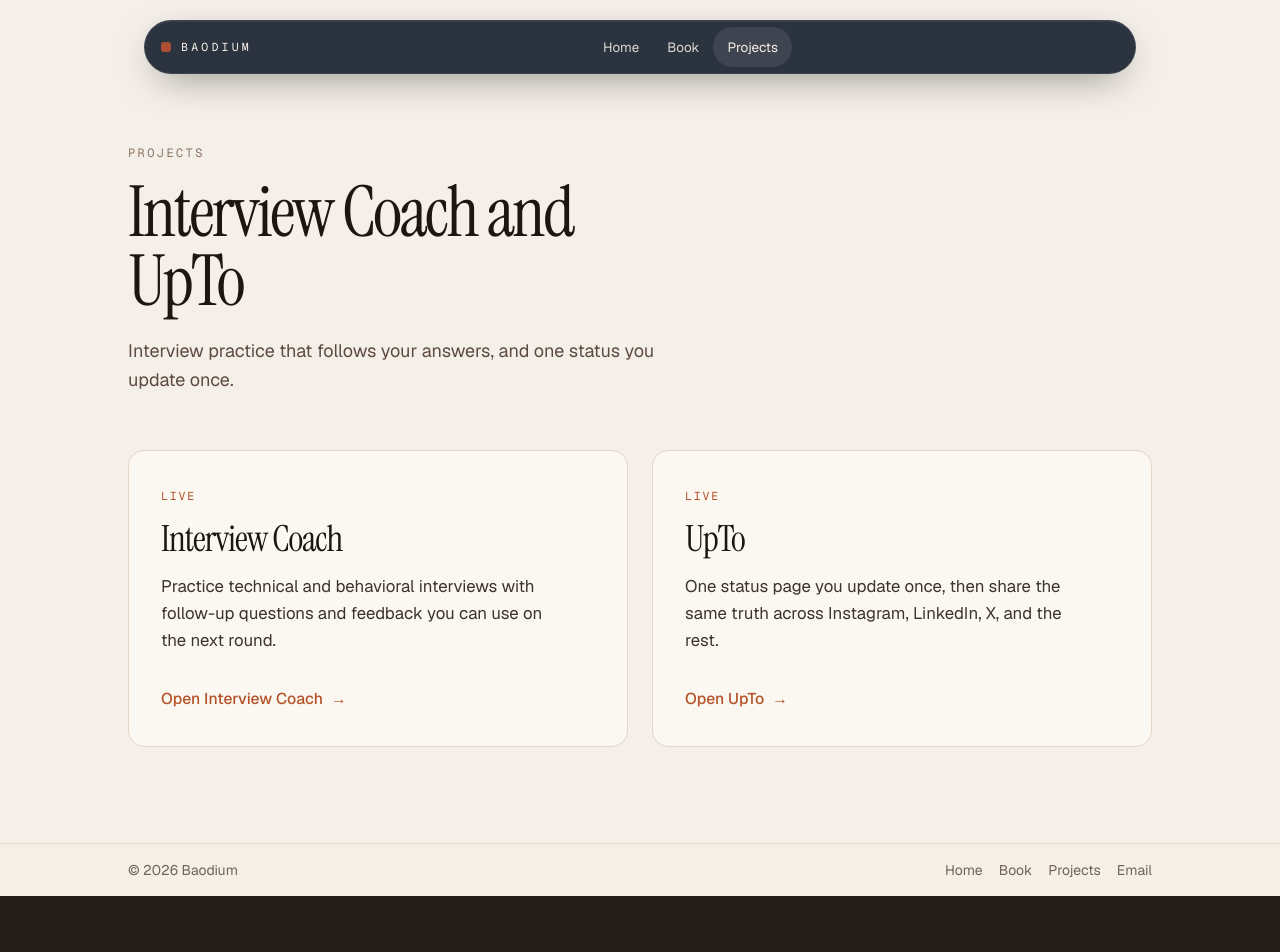
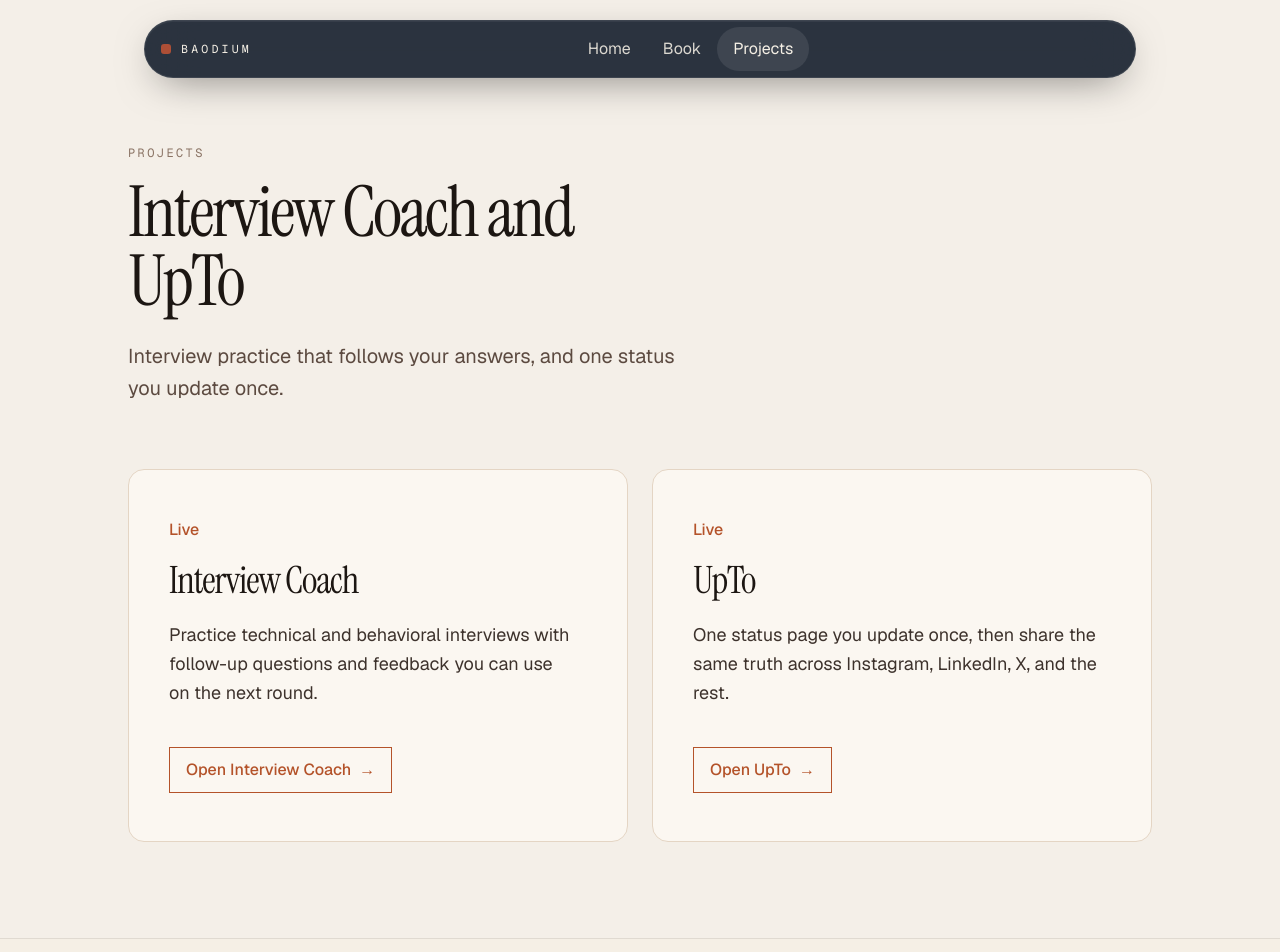
Before and after one commit to baodium/baodium-home, a Next.js app: page /projects in a window 1280 px wide. Shown: the top 952 px of the page. Before the commit the page ends 896 px from the top, so only its background shows below. Built offline with nearby package versions, Linux system fonts and the light colour scheme.

Commit message:
Give the projects, reader, and chapter lab more type and room.
Cards, the book rail, and the chapter lab use larger text and wider spacing. Navigation stays Home, Book, and Projects.

```diff
--- a/src/components/Footer.tsx
+++ b/src/components/Footer.tsx
@@ -12,8 +12,8 @@ export function Footer() {
   const year = new Date().getFullYear();
 
   return (
-    <footer className="border-t border-ink/10 bg-cream px-5 py-4 text-ink">
-      <div className="mx-auto flex max-w-5xl flex-wrap items-center justify-between gap-x-6 gap-y-2 text-sm">
+    <footer className="border-t border-ink/10 bg-cream px-6 py-7 text-ink">
+      <div className="mx-auto flex max-w-5xl flex-wrap items-center justify-between gap-x-8 gap-y-3 text-base">
         <p className="text-muted">© {year} Baodium</p>
         <nav aria-label="Footer">
           <ul className="flex flex-wrap gap-x-4 gap-y-1">
--- a/src/components/Navigation.tsx
+++ b/src/components/Navigation.tsx
@@ -165,7 +165,7 @@ export function Navigation() {
         </Link>
 
         <nav aria-label="Primary" className="hidden lg:block">
-          <ul className="flex items-center text-[0.84rem] text-cream/88">
+          <ul className="flex items-center text-base text-cream/88">
             {links.map((link) => (
               <li key={link.id} className="relative">
                 {active === link.id ? (
@@ -178,7 +178,7 @@ export function Navigation() {
                 <Link
                   href={link.href}
                   aria-current={active === link.id ? "page" : undefined}
-                  className={`relative inline-flex min-h-10 items-center rounded-full px-3 transition-colors hover:text-cream aria-[current]:text-cream xl:px-3.5 ${
+                  className={`relative inline-flex min-h-11 items-center rounded-full px-4 transition-colors hover:text-cream aria-[current]:text-cream ${
                     active === link.id ? "" : "hover:bg-white/[0.06]"
                   }`}
                 >
--- a/src/components/book/reader/BookSidebar.tsx
+++ b/src/components/book/reader/BookSidebar.tsx
@@ -73,8 +73,8 @@ export function BookSidebar({ chapters }: { chapters: BookChapterMeta[] }) {
         style={{ viewTransitionName: "reader-sidebar" }}
       >
         <div
-          className={`flex items-center gap-2 px-2 pb-2 pt-4 lg:pt-5 ${
-            collapsed ? "lg:justify-center lg:px-1" : "justify-between px-4"
+          className={`flex items-center gap-3 px-3 pb-3 pt-5 lg:pt-6 ${
+            collapsed ? "lg:justify-center lg:px-1" : "justify-between px-5"
           }`}
           style={{ paddingTop: "max(1rem, env(safe-area-inset-top))" }}
         >
@@ -84,9 +84,9 @@ export function BookSidebar({ chapters }: { chapters: BookChapterMeta[] }) {
               alt=""
               width={64}
               height={96}
-              className="h-11 w-8 shrink-0 rounded-[2px] object-cover shadow-[0_8px_16px_-12px_rgba(40,24,12,0.7)]"
+              className="h-14 w-10 shrink-0 rounded-[2px] object-cover shadow-[0_8px_16px_-12px_rgba(40,24,12,0.7)]"
             />
-            <p className="font-mono text-[0.75rem] uppercase tracking-[0.18em] text-[var(--reader-muted)]">
+            <p className="font-mono text-sm uppercase tracking-[0.16em] text-[var(--reader-muted)]">
               Contents
             </p>
           </div>
@@ -111,7 +111,7 @@ export function BookSidebar({ chapters }: { chapters: BookChapterMeta[] }) {
           </div>
         </div>
         <div
-          className={`flex flex-wrap gap-x-4 gap-y-1 border-b border-[color-mix(in_srgb,var(--reader-fg)_10%,transparent)] px-5 pb-4 text-[0.95rem] ${
+          className={`flex flex-wrap gap-x-5 gap-y-2 border-b border-[color-mix(in_srgb,var(--reader-fg)_10%,transparent)] px-5 pb-5 text-base ${
             collapsed ? "lg:hidden" : ""
           }`}
         >
@@ -130,7 +130,7 @@ export function BookSidebar({ chapters }: { chapters: BookChapterMeta[] }) {
           data-lenis-prevent-wheel
           className={`flex-1 overflow-y-auto pb-6 pt-3 ${collapsed ? "px-1" : "px-3"}`}
         >
-          <ol className="space-y-1 text-[0.95rem]">
+          <ol className="space-y-1.5 text-base">
             <li>
               <Link
                 href="/system-design"
--- a/src/components/book/reader/BookToolbar.tsx
+++ b/src/components/book/reader/BookToolbar.tsx
@@ -94,7 +94,7 @@ export function BookToolbar({
             animate={{ y: 0, opacity: 1 }}
             exit={reduceMotion ? { opacity: 0 } : { y: -10, opacity: 0 }}
             transition={{ duration: reduceMotion ? 0.01 : 0.28, ease }}
-            className="book-reader-hud relative flex w-full items-center gap-1.5 overflow-visible rounded-none border-b border-[color-mix(in_srgb,var(--reader-fg)_10%,transparent)] bg-[var(--reader-page)] px-3 py-1.5 sm:px-4"
+            className="book-reader-hud relative flex w-full items-center gap-2 overflow-visible rounded-none border-b border-[color-mix(in_srgb,var(--reader-fg)_10%,transparent)] bg-[var(--reader-page)] px-4 py-2.5 sm:px-5"
             style={{ viewTransitionName: "reader-hud" }}
           >
             <div className="flex min-w-0 shrink-0 items-center gap-0.5">
@@ -118,7 +118,7 @@ export function BookToolbar({
                   height={60}
                   className="h-7 w-5 shrink-0 rounded-[1px] object-cover"
                 />
-                <span className="whitespace-nowrap font-mono text-[0.7rem] font-medium tracking-[0.2em]">
+                <span className="whitespace-nowrap font-mono text-[0.8rem] font-medium tracking-[0.18em]">
                   BAODIUM
                 </span>
               </Link>
@@ -134,7 +134,7 @@ export function BookToolbar({
                   <Link
                     key={link.href}
                     href={link.href}
-                    className="text-btn !px-2 text-[0.78rem]"
+                    className="text-btn !px-2.5 text-[0.95rem]"
                   >
                     {link.label}
                   </Link>
@@ -142,7 +142,7 @@ export function BookToolbar({
               </nav>
             </div>
 
-            <p className="hidden min-w-0 flex-1 truncate px-2 text-center font-serif text-[0.8125rem] italic text-[var(--reader-muted)] lg:block">
+            <p className="hidden min-w-0 flex-1 truncate px-3 text-center font-serif text-base italic text-[var(--reader-muted)] lg:block">
               {book.title}
             </p>
 
--- a/src/components/experience/chapter/ChapterExperience.tsx
+++ b/src/components/experience/chapter/ChapterExperience.tsx
@@ -161,15 +161,15 @@ export function ChapterExperience({
 
   return (
     <article className="bg-[#f6f1ea] text-[#241c18]" onKeyDown={onKeyDown}>
-      <header className="mx-auto max-w-[1240px] px-6 pb-3 pt-8 sm:px-8 sm:pt-10">
-        <p className="font-mono text-[0.75rem] uppercase tracking-[0.16em] text-[#b4532a]">
+      <header className="mx-auto max-w-[1240px] px-6 pb-5 pt-12 sm:px-8 sm:pt-14">
+        <p className="font-mono text-sm uppercase tracking-[0.16em] text-[#b4532a]">
           Chapter {chapter.number} · {chapter.title}
         </p>
-        <h1 className="mt-3 max-w-[22ch] font-serif text-[clamp(1.8rem,3vw,2.6rem)] leading-[1.08] tracking-[-0.03em]">
+        <h1 className="mt-4 max-w-[22ch] font-serif text-[clamp(2.15rem,3.4vw,3.15rem)] leading-[1.05] tracking-[-0.03em]">
           {chapter.headline}
         </h1>
       </header>
-      <nav className="mx-auto flex max-w-[1240px] flex-wrap gap-2 px-6 sm:px-8" aria-label="Acts">
+      <nav className="mx-auto flex max-w-[1240px] flex-wrap gap-2.5 px-6 sm:px-8" aria-label="Acts">
         {chapter.acts.map((act, index) => {
           const current = act.id === actId;
           const done = firstCursor(act.id) < cursor || (act.id === "deeper" && labDone);
@@ -178,7 +178,7 @@ export function ChapterExperience({
               key={act.id}
               type="button"
               aria-current={current ? "true" : undefined}
-              className={`rounded-full border px-3.5 py-1.5 text-[0.95rem] ${
+              className={`rounded-full border px-4 py-2 text-base ${
                 current
                   ? "border-[#241c18] bg-[#241c18] text-white"
                   : "border-[#e6ddd2] bg-[#fffdf9] text-[#6f625a]"
@@ -191,7 +191,7 @@ export function ChapterExperience({
           );
         })}
       </nav>
-      <div className="mx-auto grid max-w-[1240px] gap-6 px-6 py-6 sm:px-8 lg:grid-cols-[22rem_minmax(0,1fr)]">
+      <div className="mx-auto grid max-w-[1240px] gap-8 px-6 py-8 sm:px-8 lg:grid-cols-[24rem_minmax(0,1fr)]">
         <StoryPanel
           beat={
             beat ?? {
--- a/src/components/experience/chapter/StoryPanel.tsx
+++ b/src/components/experience/chapter/StoryPanel.tsx
@@ -54,8 +54,8 @@ export function StoryPanel({
       {beat ? (
         <>
           <p className="font-mono text-[0.75rem] uppercase tracking-[0.12em] text-[#6f625a]">{beat.label}</p>
-          <h2 className="mt-2 font-serif text-[1.65rem] leading-snug tracking-[-0.02em]">{beat.title}</h2>
-          <div className="mt-4 space-y-4 text-[1.05rem] leading-relaxed">
+          <h2 className="mt-3 font-serif text-[1.85rem] leading-snug tracking-[-0.02em]">{beat.title}</h2>
+          <div className="mt-5 space-y-4 text-lg leading-relaxed">
             {beat.body_md.split("\n\n").map((paragraph) => {
               const trimmed = paragraph.trim();
               if (trimmed.startsWith("[button:")) {
--- a/src/components/projects/SideProjectsView.tsx
+++ b/src/components/projects/SideProjectsView.tsx
@@ -8,28 +8,26 @@ export function SideProjectsView() {
         <h1 className="mt-4 max-w-[14ch] font-serif text-[clamp(2.75rem,6vw,4.4rem)] leading-[0.98] tracking-[-0.035em]">
           Interview Coach and UpTo
         </h1>
-        <p className="mt-5 max-w-xl text-lg leading-relaxed text-[#5c4a40]">
+        <p className="mt-6 max-w-xl text-xl leading-relaxed text-[#5c4a40]">
           Interview practice that follows your answers, and one status you update once.
         </p>
-        <ul className="mt-14 grid items-stretch gap-5 md:grid-cols-2 md:gap-6">
+        <ul className="mt-16 grid items-stretch gap-6 md:grid-cols-2">
           {projects.map((project) => (
             <li key={project.slug}>
               <a
                 href={project.url}
                 target="_blank"
                 rel="noopener noreferrer"
-                className="flex h-full flex-col rounded-2xl border border-[#e4d5c4] bg-[#fbf7f1] px-7 py-8 transition-colors hover:border-[#b4532a] focus-visible:outline focus-visible:outline-2 focus-visible:outline-offset-4 focus-visible:outline-[#b4532a] sm:px-8 sm:py-9"
+                className="flex h-full flex-col rounded-2xl border border-[#e4d5c4] bg-[#fbf7f1] px-8 py-10 transition-colors hover:border-[#b4532a] focus-visible:outline focus-visible:outline-2 focus-visible:outline-offset-4 focus-visible:outline-[#b4532a] sm:px-10 sm:py-12"
               >
-                <span className="font-mono text-[0.72rem] uppercase tracking-[0.16em] text-[#b4532a]">
-                  {project.status}
-                </span>
-                <span className="mt-4 font-serif text-[2rem] leading-none tracking-[-0.03em] sm:text-[2.25rem]">
+                <span className="text-base font-medium text-[#b4532a]">{project.status}</span>
+                <span className="mt-5 font-serif text-[2.35rem] leading-none tracking-[-0.03em]">
                   {project.name}
                 </span>
-                <span className="mt-4 max-w-[36ch] text-[1.05rem] leading-relaxed text-[#3d322c]">
+                <span className="mt-5 max-w-[34ch] text-lg leading-relaxed text-[#3d322c]">
                   {project.description}
                 </span>
-                <span className="mt-8 inline-flex items-center gap-2 text-[0.98rem] font-medium text-[#b4532a]">
+                <span className="mt-10 inline-flex w-fit items-center gap-2 border border-[#b4532a] px-4 py-2.5 text-base font-medium text-[#b4532a]">
                   Open {project.name}
                   <span aria-hidden="true">→</span>
                   <span className="sr-only"> (opens in a new tab)</span>
```
